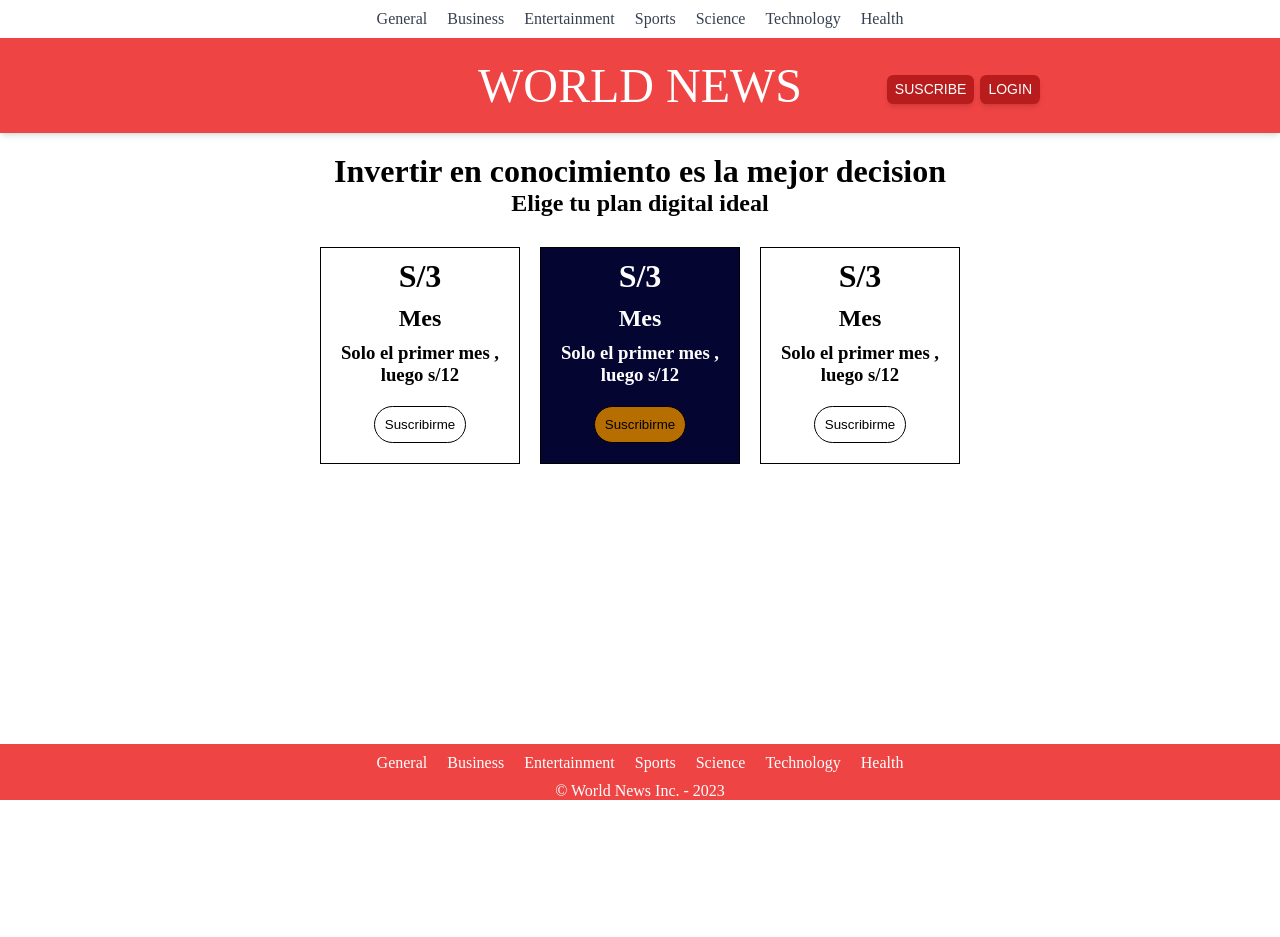
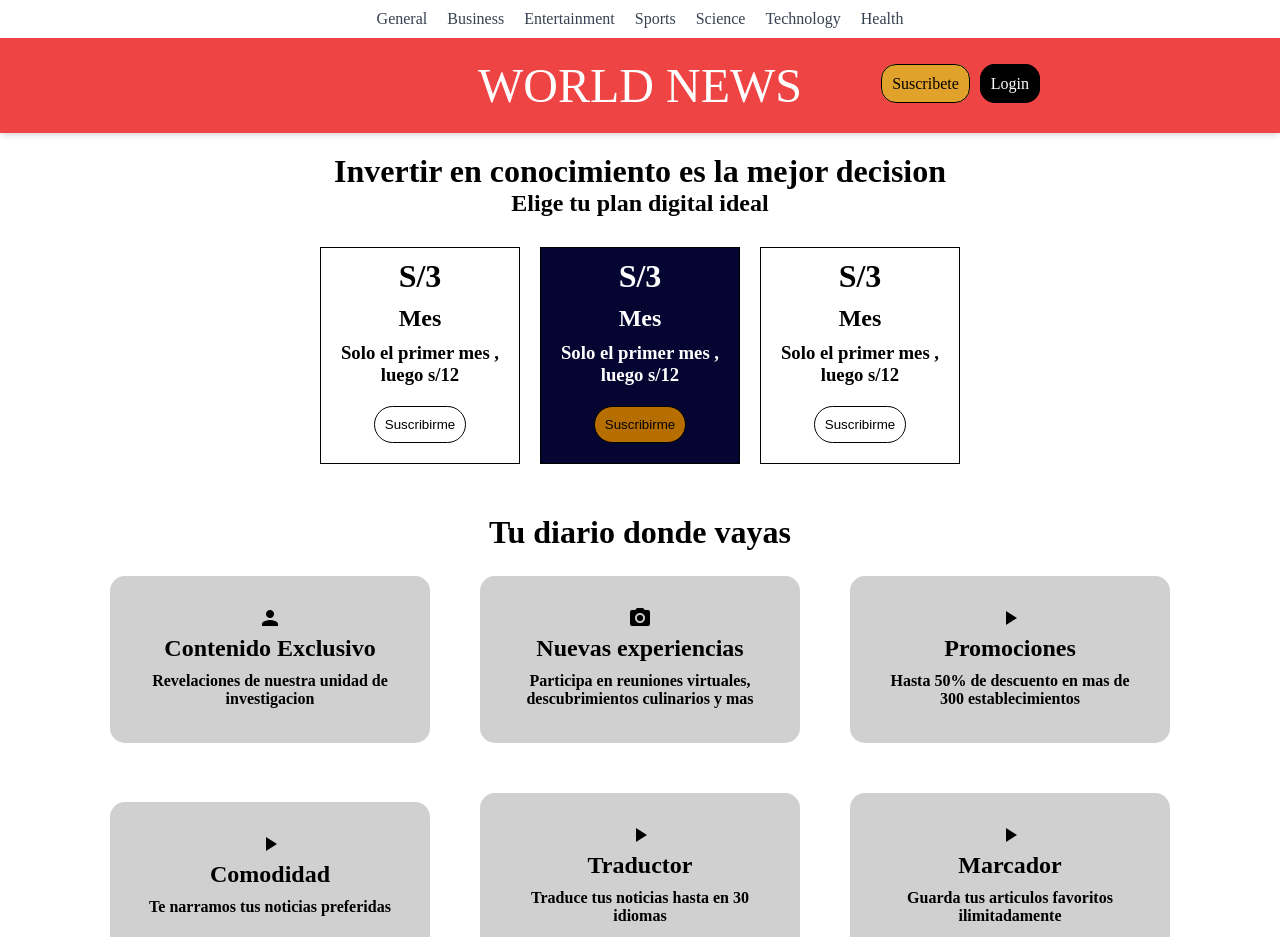
Before and after one commit to darkmoon65/news-paper-app, a React (Create React App) app: page /suscription in a window 1280 px wide. Shown: the top 937 px of the page. Before the commit the page ends 800 px from the top, so only its background shows below. Built offline with nearby package versions, Linux system fonts and the light colour scheme.

Commit message:
Add component beneficios suscripcion

```diff
--- a/public/index.html
+++ b/public/index.html
@@ -10,20 +10,8 @@
       content="Web site created using create-react-app"
     />
     <link rel="apple-touch-icon" href="%PUBLIC_URL%/logo192.png" />
-    <!--
-      manifest.json provides metadata used when your web app is installed on a
-      user's mobile device or desktop. See https://developers.google.com/web/fundamentals/web-app-manifest/
-    -->
     <link rel="manifest" href="%PUBLIC_URL%/manifest.json" />
-    <!--
-      Notice the use of %PUBLIC_URL% in the tags above.
-      It will be replaced with the URL of the `public` folder during the build.
-      Only files inside the `public` folder can be referenced from the HTML.
-
-      Unlike "/favicon.ico" or "favicon.ico", "%PUBLIC_URL%/favicon.ico" will
-      work correctly both with client-side routing and a non-root public URL.
-      Learn how to configure a non-root public URL by running `npm run build`.
-    -->
+    <link href="https://fonts.googleapis.com/icon?family=Material+Icons" rel="stylesheet">
     <title>React App</title>
   </head>
   <body>
--- /dev/null
+++ b/src/components/benefit/benefit.css
@@ -0,0 +1,12 @@
+
+.content-benefit {
+    display: flex;
+    width: 100%;
+    align-items: center;
+    justify-content: center;
+    flex-wrap: wrap;
+}
+
+.content-benefit-title {
+    text-align: center;
+}
--- /dev/null
+++ b/src/components/benefit/benefit.js
@@ -0,0 +1,33 @@
+import BenefitCard from "../benefitCard/benefitCard";
+import './benefit.css'
+
+const Benefit = () => {
+    return (
+        <div>
+            <h1 className="content-benefit-title">Tu diario donde vayas</h1>
+            <div className="content-benefit">
+                <BenefitCard icon="person" title="Contenido Exclusivo"
+                    content="Revelaciones de nuestra unidad de investigacion"
+                />
+                <BenefitCard icon="photo_camera" title="Nuevas experiencias"
+                    content="Participa en reuniones virtuales, descubrimientos culinarios y mas"
+                />
+                <BenefitCard icon="play_arrow" title="Promociones"
+                    content="Hasta 50% de descuento en mas de 300 establecimientos"
+                />
+                <BenefitCard icon="play_arrow" title="Comodidad"
+                    content="Te narramos tus noticias preferidas"
+                />
+                <BenefitCard icon="play_arrow" title="Traductor"
+                    content="Traduce tus noticias hasta en 30 idiomas"
+                />
+                <BenefitCard icon="play_arrow" title="Marcador"
+                    content="Guarda tus articulos favoritos ilimitadamente"
+                />
+            </div>
+        </div>
+
+    )
+}
+
+export default Benefit;
--- /dev/null
+++ b/src/components/benefitCard/benefitCard.css
@@ -0,0 +1,16 @@
+
+.benefit-card-box {
+    display: flex;
+    flex-direction: column;
+    padding: 30px;
+    margin: 25px;
+    box-sizing: border-box;
+    width: 320px;
+    text-align: center;
+    background-color: rgb(209, 208, 208);
+    border-radius: 15px;
+}
+
+.benefit-card-item {
+    padding: 5px;
+}
--- /dev/null
+++ b/src/components/benefitCard/benefitCard.js
@@ -0,0 +1,13 @@
+import './benefitCard.css'
+
+const BenefitCard = (props)=> {
+    return(
+        <div className="benefit-card-box">
+            <i class="medium material-icons">{props.icon}</i>
+            <h2 className='benefit-card-item'>{props.title}</h2>
+            <h4 className='benefit-card-item'>{props.content}</h4>
+        </div>
+    )
+}
+
+export default BenefitCard;
--- a/src/components/footer/footer.css
+++ b/src/components/footer/footer.css
@@ -1,5 +1,5 @@
 footer {
-    position: fixed;
+    position: relative;
     left: 0;
     bottom: 0;
     width: 100vw;
--- a/src/components/header/header.css
+++ b/src/components/header/header.css
@@ -32,6 +32,34 @@
     padding: 0.25rem 0.5rem;
     background-color: white;
     font-size: 0.875rem;
+}
+
+.suscription-button{
+    border: solid black 1px;
+    text-decoration:  none;
+    color: black;
+    padding: 10px;
+    background-color: rgb(225, 162, 44);
+    border-radius: 15px;
+}
+
+.suscription-button:hover {
+    background-color: white;
+}
+
+.login-button{
+    border: solid black 1px;
+    text-decoration:  none;
+    color: white;
+    padding: 10px;
+    margin-left: 10px;
+    background-color: black;
+    border-radius: 15px;
+}
+
+.login-button:hover {
+    background-color: white;
+    color: black;
 }
 
 /* End Header */
--- a/src/components/header/header.js
+++ b/src/components/header/header.js
@@ -1,5 +1,6 @@
 import Menu from '../menu/menu';
 import './header.css';
+import { Link } from "react-router-dom";
 
 const Header = () => {
     return (
@@ -11,9 +12,8 @@ const Header = () => {
                         <h1>WORLD NEWS</h1>
                     </div>
                     <div className="user">
-                        <button>Suscribe</button>
-                        <div className='break-up'/>
-                        <button>Login</button>
+                        <Link className='suscription-button' to="/suscription">Suscribete</Link>
+                        <Link className='login-button' to="/login">Login</Link>
                     </div>
                 </div>
             </div>
--- a/src/pages/suscription.js
+++ b/src/pages/suscription.js
@@ -1,9 +1,11 @@
+import Benefit from "../components/benefit/benefit";
 import SuscriptionPrice from "../components/suscriptionPrice/suscriptionPrice";
 
 const Suscription = () => {
     return (
         <main>
            <SuscriptionPrice/>
+           <Benefit/>
         </main>
     )
 }
```
Also changed, not shown: 1 other file (tests, documents, lock files or other folders).
